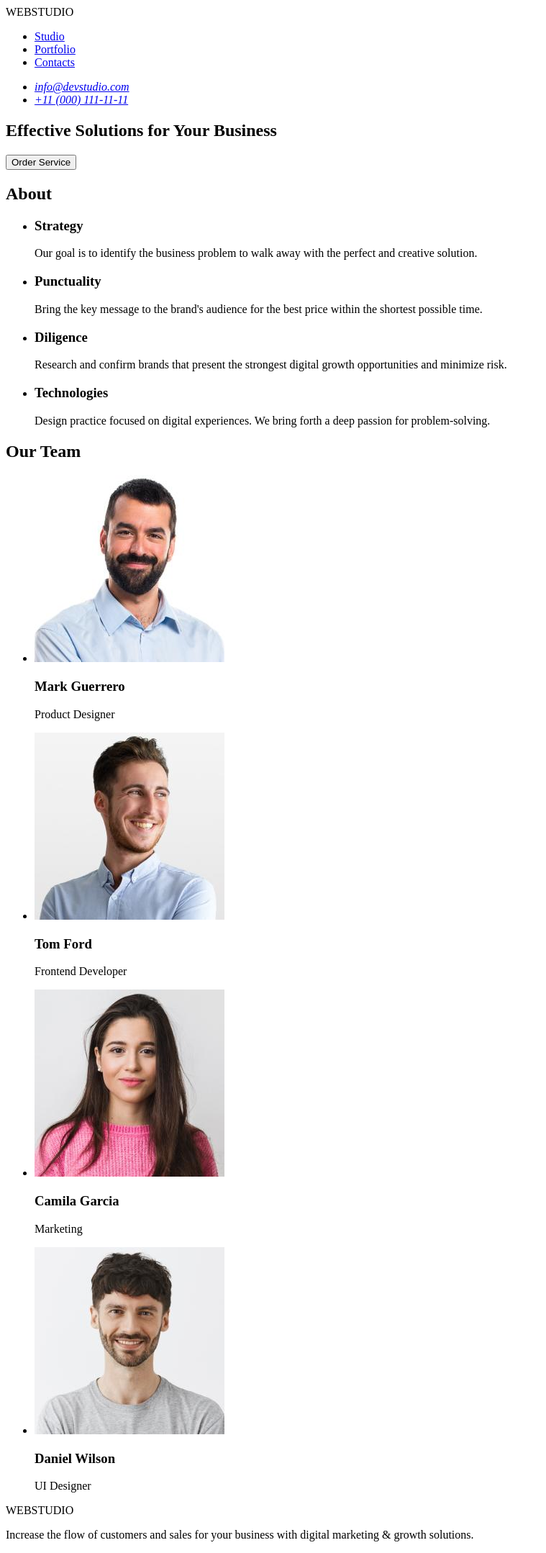
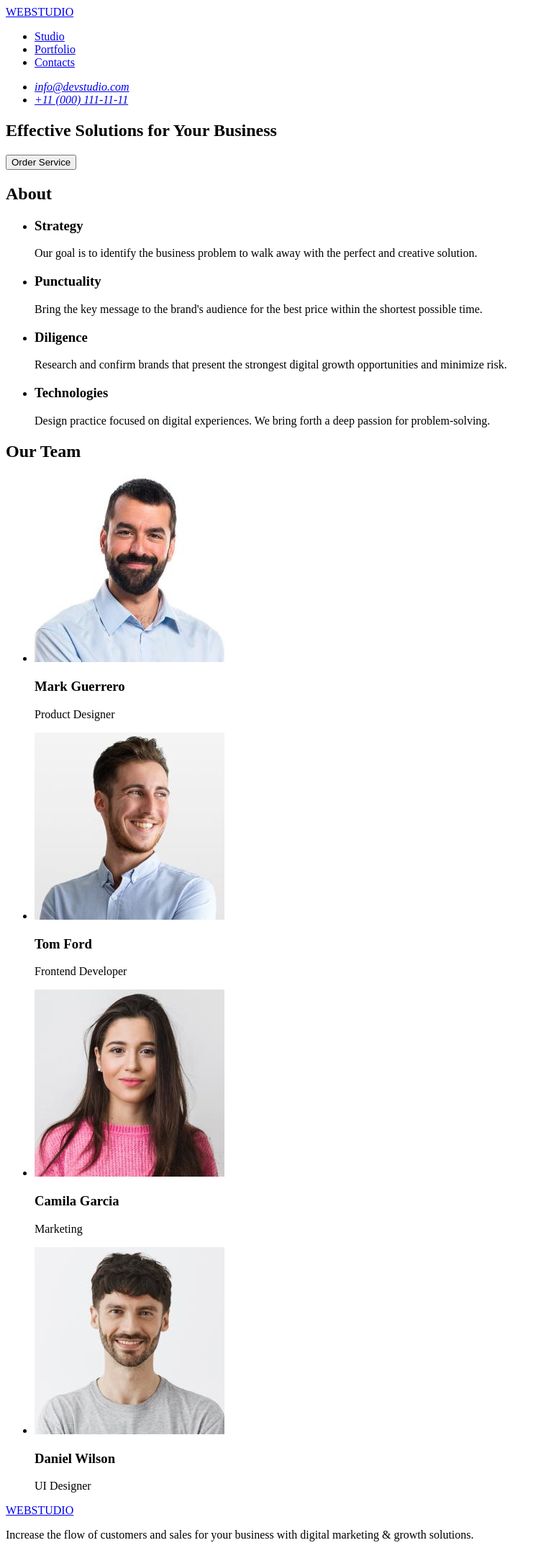
Before and after one commit to PSTyszko/goit-markup-hw-01, a plain HTML site: page index.html in a window 1280 px wide. Shown: the whole page at 72% size, without its empty margins (0-759 px from the left). Drawn offline with Linux system fonts and the light colour scheme.

Commit message:
Update index.html

```diff
--- a/index.html
+++ b/index.html
@@ -8,7 +8,7 @@
   <body>
     <header>
       <nav>
-        <a>WEBSTUDIO</a>
+        <a href=”./index.html”>WEBSTUDIO</a>
         <ul>
           <li><a href="Studio">Studio</a></li>
           <li><a href="Portfolio">Portfolio</a></li>
@@ -107,7 +107,7 @@
       </section>
     </main>
     <footer>
-      <a>WEBSTUDIO</a>
+      <a href=”./index.html”>WEBSTUDIO</a>
       <p>
         Increase the flow of customers and sales for your business with digital
         marketing & growth solutions.
```
